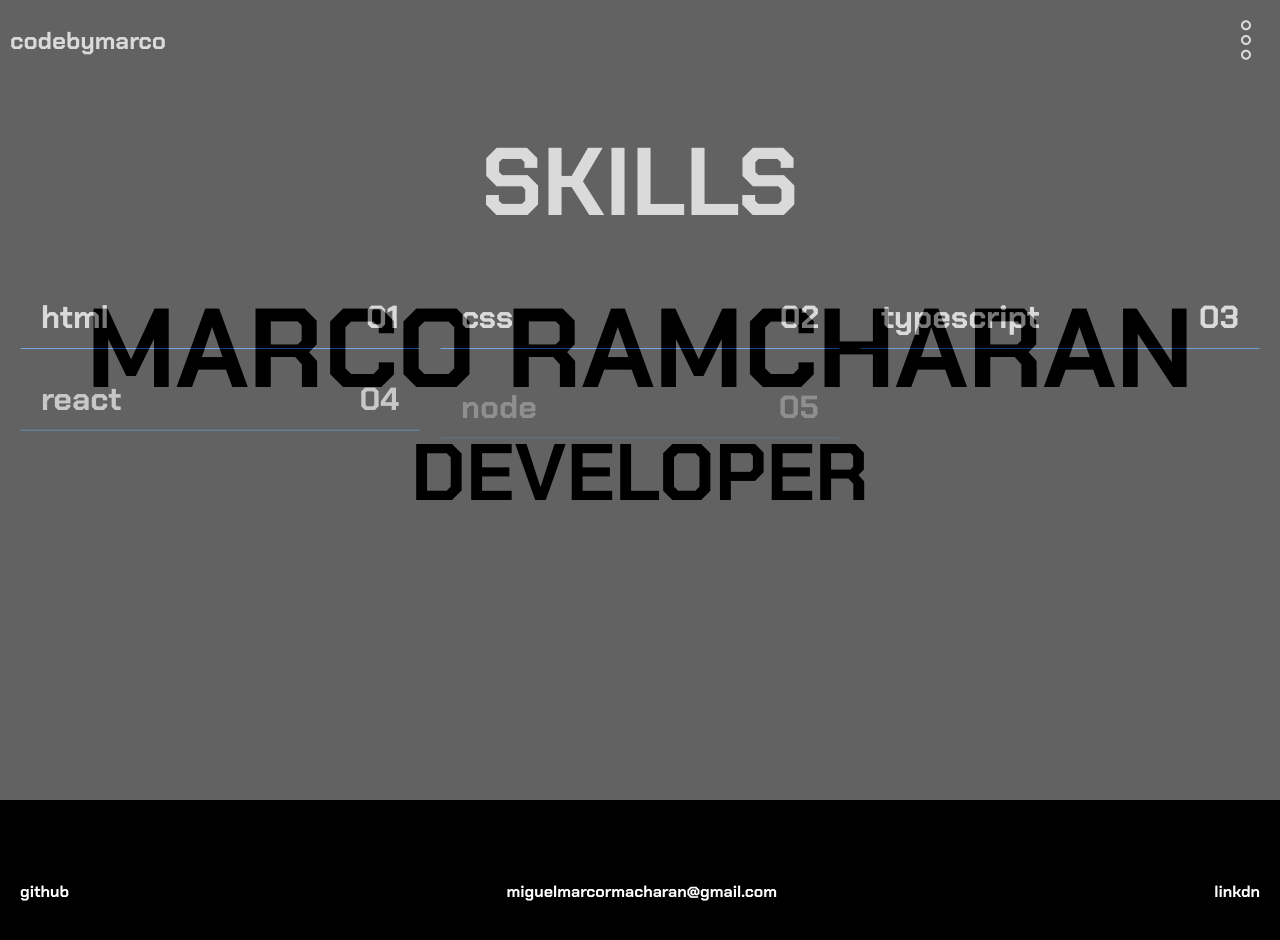
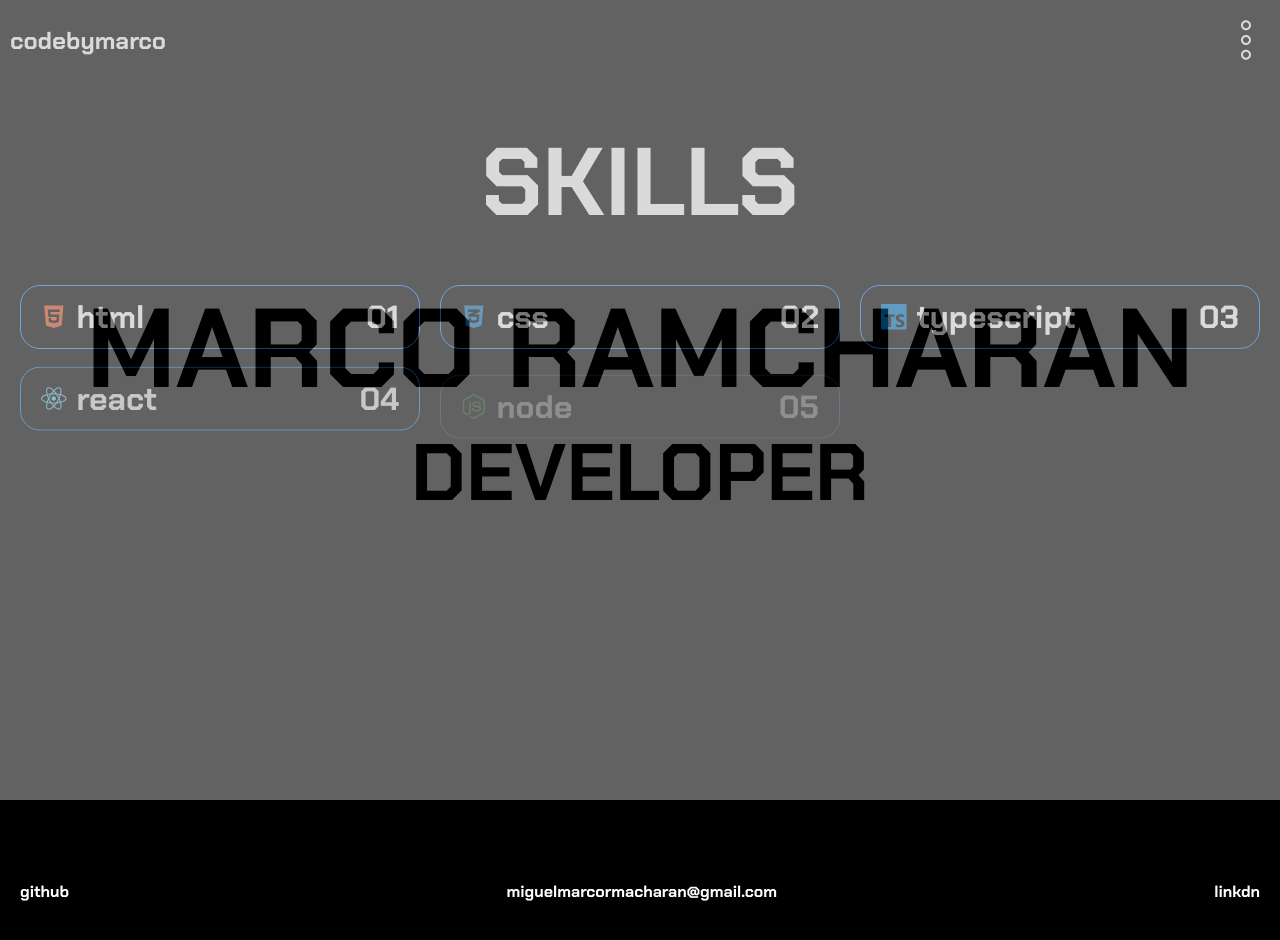
Before and after one commit to codebymarco/portfolio, a React (Vite) app: page /skills in a window 1280 px wide. Shown: the top 940 px of the page. Built offline with nearby package versions, Linux system fonts and the light colour scheme.

Commit message:
added more stuff

```diff
--- a/package.json
+++ b/package.json
@@ -10,6 +10,9 @@
     "preview": "vite preview"
   },
   "dependencies": {
+    "@fortawesome/fontawesome-svg-core": "^6.5.2",
+    "@fortawesome/free-brands-svg-icons": "^6.5.2",
+    "@fortawesome/react-fontawesome": "^0.2.2",
     "framer-motion": "^11.2.10",
     "react": "^18.2.0",
     "react-dom": "^18.2.0",
--- a/src/components/pages/About.jsx
+++ b/src/components/pages/About.jsx
@@ -1,5 +1,11 @@
 import "../../styles/about.css";
 import img from "../../assets/image.png";
+import { TbBrandNetflix } from "react-icons/tb";
+import { FaHeart, FaLaptopCode, FaYoutube } from "react-icons/fa";
+import { GiCharm, GiForkKnifeSpoon, GiSoccerKick } from "react-icons/gi";
+import { MdCardTravel, MdOutlineWatchLater } from "react-icons/md";
+import { BiCool } from "react-icons/bi";
+import { LuEar } from "react-icons/lu";
 
 const About = () => {
   return (
@@ -46,23 +52,52 @@ const About = () => {
         <div className="about-hobbies">
           <h2>hobbies</h2>
           <div className="hobbies-container">
-            <div className="box">netflix</div>
-            <div className="box">youtube</div>
-            <div className="box">football</div>
-            <div className="box">coding</div>
-            <div className="box">procastinating</div>
+            <div className="box">
+              {" "}
+              <TbBrandNetflix color="red" /> netflix
+            </div>
+            <div className="box">
+              {" "}
+              <FaYoutube color="red" /> youtube
+            </div>
+            <div className="box">
+              <GiSoccerKick color="yellow" />
+              football
+            </div>
+            <div className="box">
+              <FaLaptopCode color="white" />
+              coding
+            </div>
+            <div className="box">
+              <MdOutlineWatchLater color="dodgerblue" />
+              procastinating
+            </div>
           </div>
         </div>
         <div className="divider"></div>
         <div className="about-skills">
           <h2>soft skills</h2>
           <div className="hobbies-container">
-            <div className="box">soft eater</div>
-            <div className="box">chill</div>
-            <div className="box">charismatic</div>
-            <div className="box">good listener</div>
-            <div className="box">compasionate</div>
-            <div className="box">gangsta</div>
+            <div className="box">
+              <GiForkKnifeSpoon color="white" />
+              soft eater
+            </div>
+            <div className="box">
+              <BiCool color="yellow" />
+              chill
+            </div>
+            <div className="box">
+              <GiCharm color="pink" />
+              charismatic
+            </div>
+            <div className="box">
+              <LuEar color="brown" />
+              good listener
+            </div>
+            <div className="box">
+              <FaHeart color="red" />
+              compasionate
+            </div>
           </div>
         </div>
         <div className="divider"></div>
@@ -73,7 +108,9 @@ const About = () => {
             <div className="box">coding</div>
             <div className="box">sleeping</div>
             <div className="box">relaxing</div>
-            <div className="box">travelling</div>
+            <div className="box">
+              <MdCardTravel color="purple"/>
+              travelling</div>
             <div className="box">conspiracies</div>
             <div className="box">scrolling</div>
             <div className="box">watches</div>
--- a/src/components/pages/Contact.jsx
+++ b/src/components/pages/Contact.jsx
@@ -1,7 +1,10 @@
+import { SiGmail, SiOnlyfans } from "react-icons/si";
 import "../../styles/contact.css";
+import { IoPhonePortraitOutline } from "react-icons/io5";
+import { FaGithub } from "react-icons/fa";
+import { CiLinkedin } from "react-icons/ci";
 
 const Contact = () => {
-
   // https://github.com/codebymarco
   //
 
@@ -13,26 +16,31 @@ const Contact = () => {
       <div className="contact-container">
         <div className="box">
           <div>
+            <SiGmail color="red" />
             <span>miguelmarcoramcharan@gmail.com</span>
           </div>
           <span>01</span>
         </div>
         <div className="box">
           <div>
+            <IoPhonePortraitOutline color="green" />
             <span>061 149 8474</span>
           </div>
           <span>02</span>
         </div>
         <div className="box">
           <div>
+            <FaGithub color="white" />
+
             <p>github</p>
           </div>
           <span>03</span>
         </div>
 
-
         <div className="box">
           <div>
+            <CiLinkedin color="dodgerblue" />
+
             <p>linkden</p>
           </div>
           <span>04</span>
@@ -40,11 +48,12 @@ const Contact = () => {
 
         <div className="box">
           <div>
+          <SiOnlyfans color="skyblue"/>
+
             <p>onlyfans</p>
           </div>
           <span>05</span>
         </div>
-
       </div>
     </div>
   );
--- a/src/components/pages/Skills.jsx
+++ b/src/components/pages/Skills.jsx
@@ -1,5 +1,26 @@
+import { FaHtml5, FaCss3Alt, FaJs, FaReact, FaNodeJs, FaPython, FaDocker, FaAws, FaGoogle } from "react-icons/fa";
+import { SiTypescript, SiGoland, SiRabbitmq, SiJenkins, SiKubernetes, SiMongodb, SiPostgresql } from "react-icons/si";
 import "../../styles/skills.css";
 import { motion } from "framer-motion";
+
+const skillIcons = {
+  html: { icon: FaHtml5, color: "#E34F26" },
+  css: { icon: FaCss3Alt, color: "#1572B6" },
+  typescript: { icon: SiTypescript, color: "#007ACC" },
+  react: { icon: FaReact, color: "#61DAFB" },
+  node: { icon: FaNodeJs, color: "#339933" },
+  golang: { icon: SiGoland, color: "#00ADD8" },
+  python: { icon: FaPython, color: "#3776AB" },
+  rabbitmq: { icon: SiRabbitmq, color: "#FF6600" },
+  jenkins: { icon: SiJenkins, color: "#D24939" },
+  kubernetes: { icon: SiKubernetes, color: "#326CE5" },
+  docker: { icon: FaDocker, color: "#2496ED" },
+  sql: { icon: SiPostgresql, color: "#336791" }, // Using PostgreSQL icon for SQL
+  nosql: { icon: SiMongodb, color: "#47A248" },
+  "aws s3": { icon: FaAws, color: "#FF9900" },
+  "aws cloudfront": { icon: FaAws, color: "#FF9900" },
+  "google cloud platform": { icon: FaGoogle, color: "#4285F4" },
+};
 
 const Skills = () => {
   const containerVariants = {
@@ -28,12 +49,35 @@ const Skills = () => {
         animate="visible"
         variants={containerVariants}
       >
-        {["html", "css", "typescript", "react", "node", "golang", "python", "rabbitmq", "jenkins", "kubernetes", "docker", "sql", "nosql", "aws s3", "aws cloudfront", "google cloud platform"].map((skill, index) => (
-          <motion.div className="box" variants={itemVariants} key={skill}>
-            <span>{skill}</span>
-            <span>{String(index + 1).padStart(2, '0')}</span>
-          </motion.div>
-        ))}
+        {[
+          "html",
+          "css",
+          "typescript",
+          "react",
+          "node",
+          "golang",
+          "python",
+          "rabbitmq",
+          "jenkins",
+          "kubernetes",
+          "docker",
+          "sql",
+          "nosql",
+          "aws s3",
+          "aws cloudfront",
+          "google cloud platform",
+        ].map((skill, index) => {
+          const IconComponent = skillIcons[skill].icon;
+          return (
+            <motion.div className="box" variants={itemVariants} key={skill}>
+              <span style={{display: 'flex', gap:'10px', alignItems: 'center'}}>
+                <IconComponent color={skillIcons[skill].color} size="0.8em" />
+                {skill}
+              </span>
+              <span>{String(index + 1).padStart(2, "0")}</span>
+            </motion.div>
+          );
+        })}
       </motion.div>
     </div>
   );
--- a/src/styles/about.css
+++ b/src/styles/about.css
@@ -85,7 +85,11 @@
 .hobbies-container .box{
     padding: 10px 20px;
     border: 1px solid dodgerblue;
+    border-radius: 20px;
     font-size: 2rem;
+    display: flex;
+    align-items: center;
+    gap: 10px;
 }
 
 .divider{
--- a/src/styles/contact.css
+++ b/src/styles/contact.css
@@ -33,6 +33,13 @@
   cursor: pointer;
 }
 
+.contact-container .box div{
+  display: flex;
+  align-items: center;
+  gap: 10px;
+}
+
+
 .contact-container .box:hover {
   color: grey;
 }
--- a/src/styles/skills.css
+++ b/src/styles/skills.css
@@ -24,13 +24,21 @@
   display: flex;
   justify-content: space-between;
   align-items: center;
-  border: 1px solid transparent;
-  border-bottom: 1px solid dodgerblue;
+  border: 1px solid dodgerblue;
+  border-radius: 20px;
   color: white;
   font-size: 2rem;
   padding: 10px 20px;
+  cursor: pointer;
+}
+
+.skillspage-container .box span {
+  display: flex;
+  align-items: center;
 }
 
 .skillspage-container .box:hover {
-  border: 1px solid dodgerblue;
+  border: 1px solid aquamarine;
+  background-color: aquamarine;
+  border-radius: 20px;
 }
```
Also changed, not shown: 1 other file (tests, documents, lock files or other folders).
